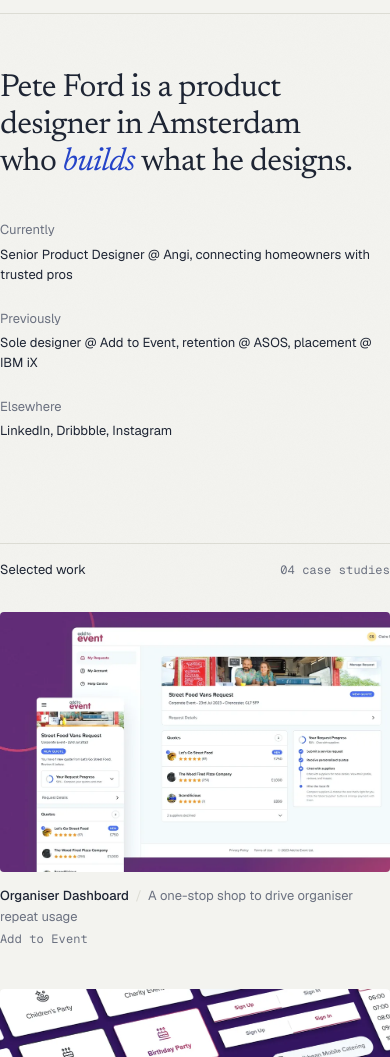
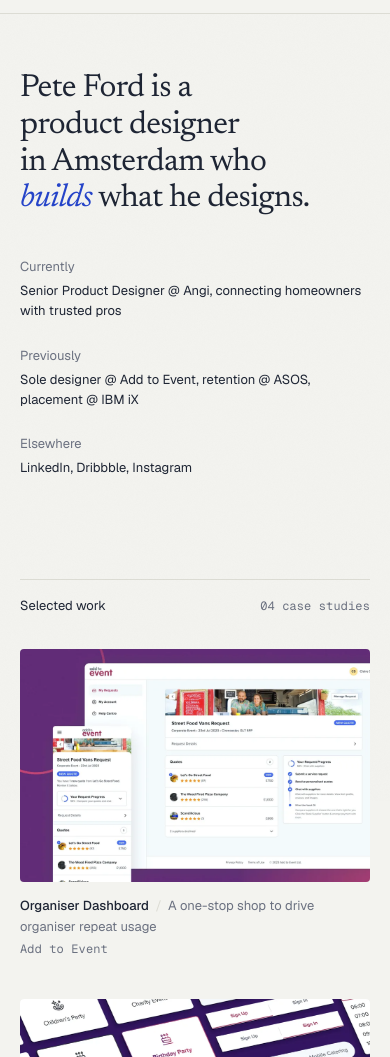
Before and after one commit to petewford/peterwford.com, a plain HTML site: page index.html in a window 390 px wide. Shown: the part 43-1100 px from the top of the page. Drawn offline with nearby package versions, Linux system fonts and the light colour scheme.

Commit message:
Fix missing side padding on mobile
Co-Authored-By: Claude Opus 5.5 <noreply@anthropic.com>
Claude-Session: https://claude.ai/code/session_01SYbSBUzJeep6TKCUkfML61

```diff
--- a/styles.css
+++ b/styles.css
@@ -94,7 +94,7 @@ img { max-width: 100%; display: block; }
 .theme-toggle:hover { color: var(--accent); }
 
 /* Hero */
-.hero { padding: clamp(3.5rem, 9vw, 6.5rem) 0 clamp(3rem, 6vw, 4.5rem); }
+.hero { padding-block: clamp(3.5rem, 9vw, 6.5rem) clamp(3rem, 6vw, 4.5rem); }
 .hero h1 {
   font-family: var(--display); font-weight: 400;
   font-size: var(--step-3); line-height: 1.15; letter-spacing: -.02em;
@@ -108,7 +108,7 @@ img { max-width: 100%; display: block; }
 .ledger a:hover { text-decoration: underline; }
 
 /* Section headings */
-.section { padding: clamp(2.5rem, 6vw, 4rem) 0; }
+.section { padding-block: clamp(2.5rem, 6vw, 4rem); }
 .section__head {
   display: flex; justify-content: space-between; align-items: baseline;
   border-top: 1px solid var(--rule); padding-top: 1rem; margin-bottom: 2rem;
```
